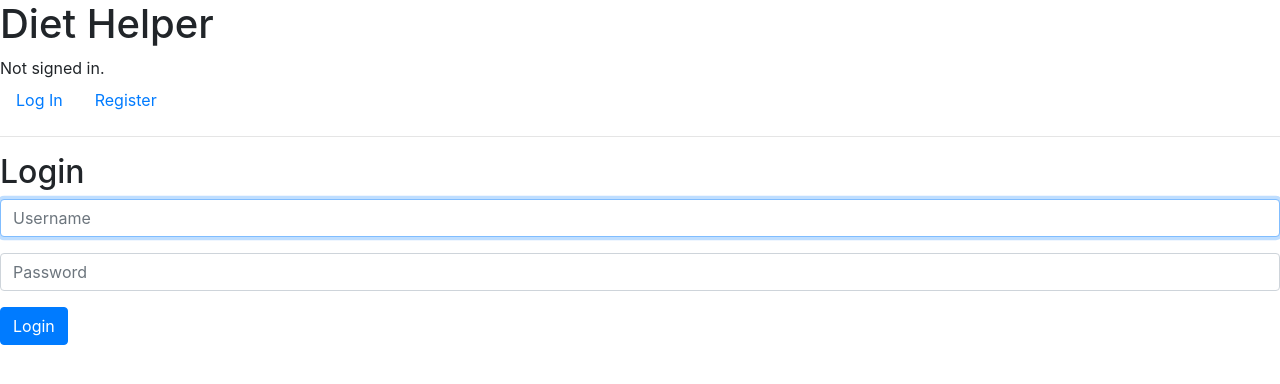
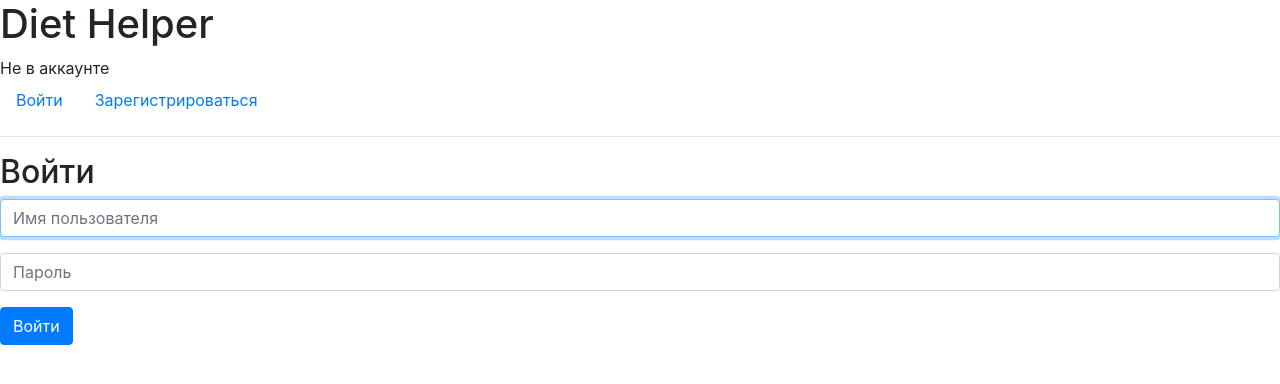
Before and after one commit to kolganovr/DietHelper, a Django app: page /login/ in a window 1280 px wide. Shown: the top 384 px of the page. Run offline with Django 5.2, Linux system fonts and the light colour scheme; some libraries are stand-ins or nearby versions.

Commit message:
Localize UI to Russian and improve login handling

```diff
--- a/diet/templates/diet/home.html
+++ b/diet/templates/diet/home.html
@@ -1,7 +1,7 @@
 {% extends "diet/layout.html" %}
 
 {% block body %}
-    <h1>Welcome to Diet Helper</h1>
+    <h1>Главная страница</h1>
     {% if user.is_authenticated %}
         {% if verdict and explanation %}
             <div class="result-card {% if verdict == 'Да' %}success{% elif verdict == 'С осторожностью' %}warning{% else %}danger{% endif %}">
--- a/diet/templates/diet/layout.html
+++ b/diet/templates/diet/layout.html
@@ -1,5 +1,4 @@
 {% load static %}
-
 <!DOCTYPE html>
 <html lang="en">
     <head>
@@ -12,22 +11,22 @@
         <h1>Diet Helper</h1>
         <div>
             {% if user.is_authenticated %}
-                Signed in as <strong>{{ user.username }}</strong>.
+                В аккаунте <strong>{{ user.username }}</strong>
             {% else %}
-                Not signed in.
+                Не в аккаунте
             {% endif %}
         </div>
         <ul class="nav">
             {% if user.is_authenticated %}
                 <li class="nav-item">
-                    <a class="nav-link" href="{% url 'logout' %}">Log Out</a>
+                    <a class="nav-link" href="{% url 'logout' %}">Выйти</a>
                 </li>
             {% else %}
                 <li class="nav-item">
-                    <a class="nav-link" href="{% url 'login' %}">Log In</a>
+                    <a class="nav-link" href="{% url 'login' %}">Войти</a>
                 </li>
                 <li class="nav-item">
-                    <a class="nav-link" href="{% url 'register' %}">Register</a>
+                    <a class="nav-link" href="{% url 'register' %}">Зарегистрироваться</a>
                 </li>
             {% endif %}
         </ul>
--- a/diet/templates/diet/login.html
+++ b/diet/templates/diet/login.html
@@ -2,7 +2,7 @@
 
 {% block body %}
 
-    <h2>Login</h2>
+    <h2>Войти</h2>
 
     {% if message %}
         <div class="alert alert-danger">{{ message }}</div>
@@ -11,12 +11,12 @@
     <form action="{% url 'login' %}" method="post">
         {% csrf_token %}
         <div class="form-group">
-            <input autofocus class="form-control" type="text" name="username" placeholder="Username">
+            <input autofocus class="form-control" type="text" name="username" placeholder="Имя пользователя">
         </div>
         <div class="form-group">
-            <input class="form-control" type="password" name="password" placeholder="Password">
+            <input class="form-control" type="password" name="password" placeholder="Пароль">
         </div>
-        <input class="btn btn-primary" type="submit" value="Login">
+        <input class="btn btn-primary" type="submit" value="Войти">
     </form>
 
 {% endblock %}
--- a/diet/views.py
+++ b/diet/views.py
@@ -1,8 +1,8 @@
 from django.shortcuts import render
 
 from django.contrib.auth import authenticate, login, logout
-from django.http import HttpResponse, HttpResponseRedirect
-from django.shortcuts import get_object_or_404, render
+from django.http import HttpResponseRedirect
+from django.shortcuts import render
 from django.urls import reverse
 
 from .gemini import get_verdict
@@ -46,8 +46,8 @@ def settings(request):
 def login_view(request):
     if request.method == "POST":
 
-        username = request.POST["username"]
-        password = request.POST["password"]
+        username = request.POST["username"].lower().strip()
+        password = request.POST["password"].lower().strip()
         user = authenticate(request, username=username, password=password)
 
         if user is not None:
@@ -88,6 +88,7 @@ def check(request):
             request.session['verdict'] = verdict
             request.session['explanation'] = explanation
         else:
-            print('User is not authenticated.')
+            request.session['verdict'] = "User is not authenticated."
+            request.session['explanation'] = "Please log in to access this feature."
 
     return HttpResponseRedirect(reverse("home"))
```
Also changed, not shown: diet/templates/diet/settings.html (+8 -8 lines).
